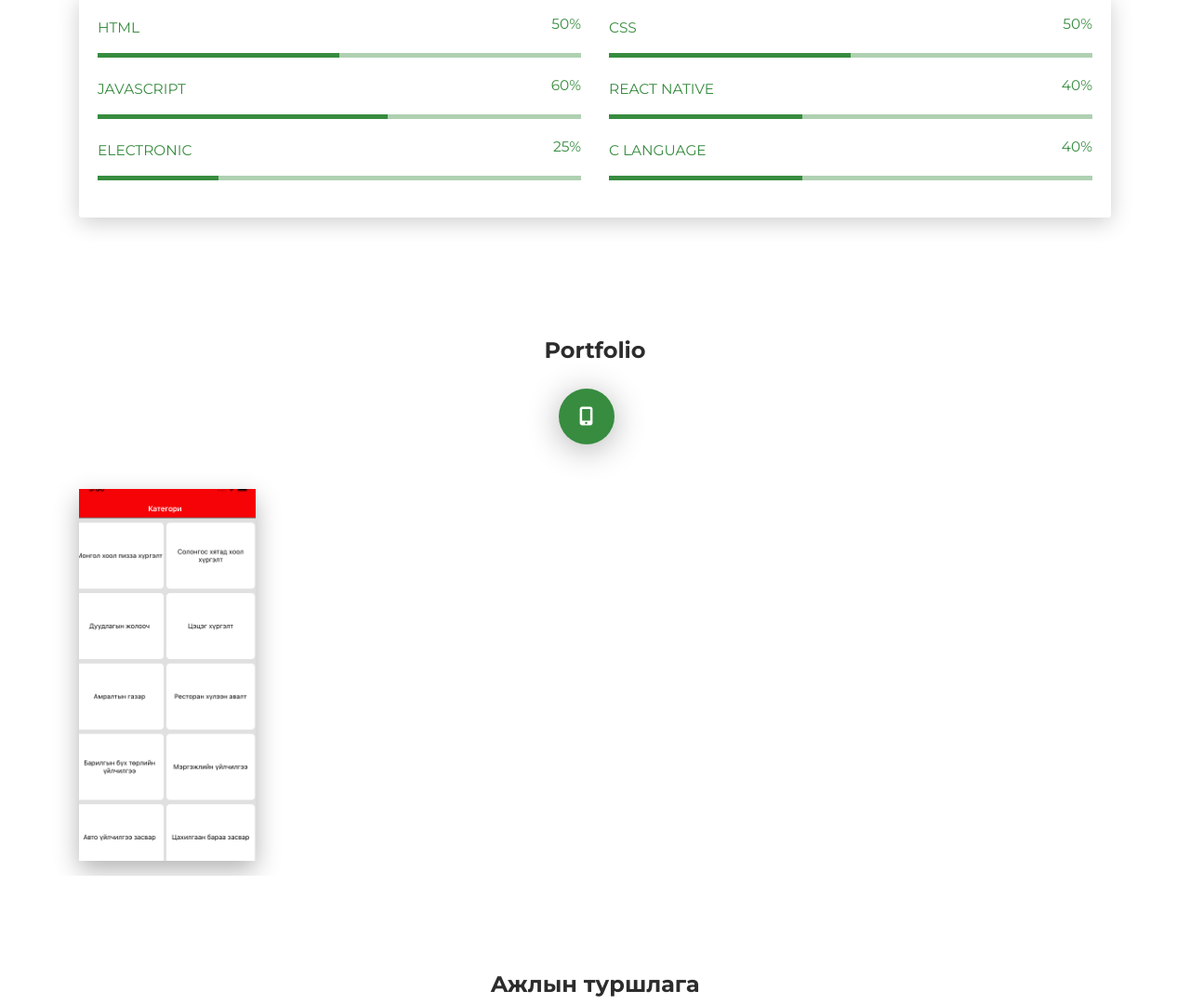
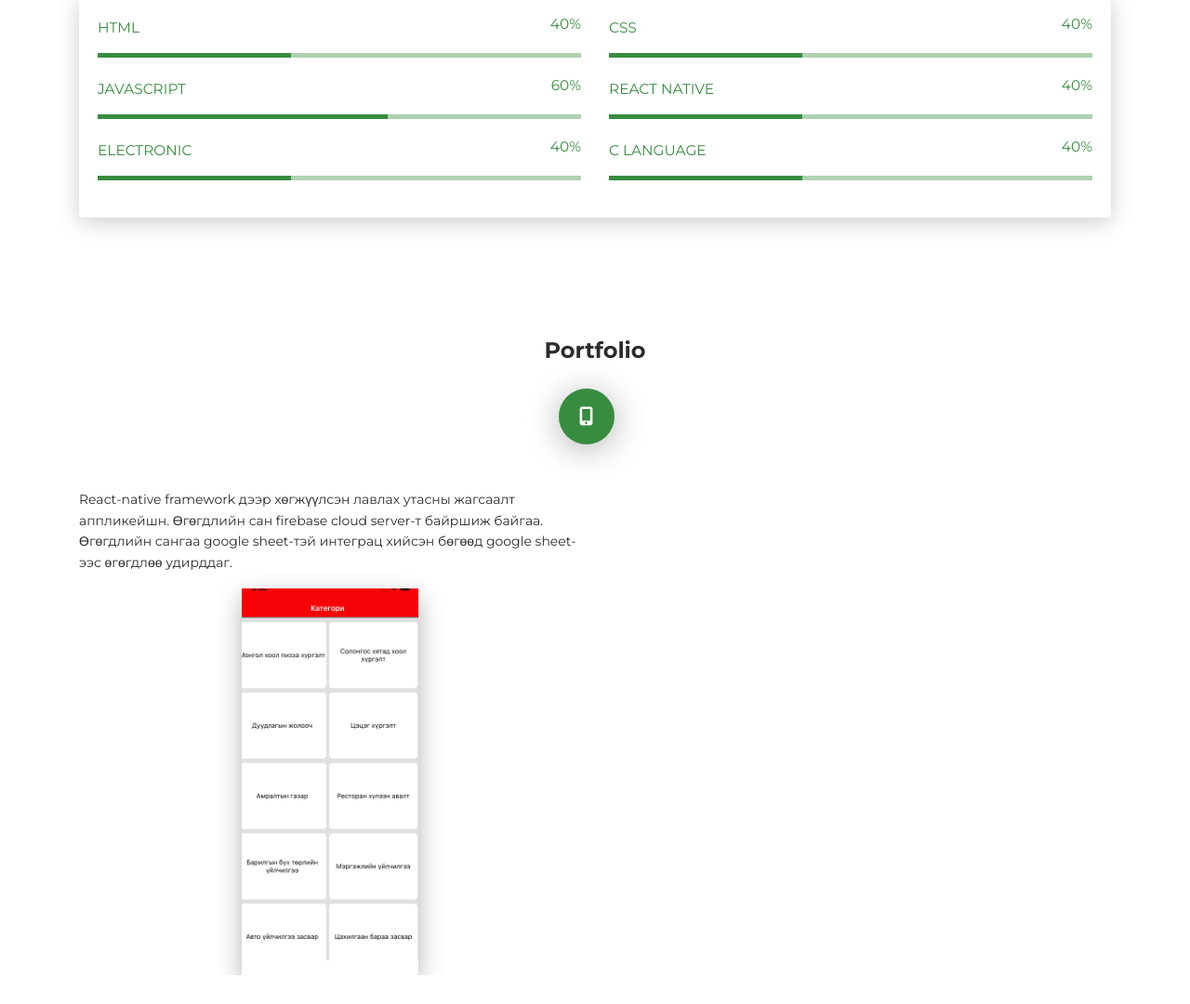
Before and after one commit to Buyanjargal33/Buyanjargal33.github.io, a plain HTML site: page index.html in a window 1280 px wide. Shown: the part 1089-2169 px from the top of the page at 93% size. Drawn offline with Linux system fonts and the light colour scheme.

Commit message:
Update index.html

```diff
--- a/index.html
+++ b/index.html
@@ -110,14 +110,14 @@
           <div class="col-md-6">
             <div class="progress-container progress-primary"><span class="progress-badge">HTML</span>
               <div class="progress">
-                <div class="progress-bar progress-bar-primary" data-aos="progress-full" data-aos-offset="10" data-aos-duration="2000" role="progressbar" aria-valuenow="60" aria-valuemin="0" aria-valuemax="100" style="width: 50%;"></div><span class="progress-value">50%</span>
+                <div class="progress-bar progress-bar-primary" data-aos="progress-full" data-aos-offset="10" data-aos-duration="2000" role="progressbar" aria-valuenow="60" aria-valuemin="0" aria-valuemax="100" style="width: 40%;"></div><span class="progress-value">40%</span>
               </div>
             </div>
           </div>
           <div class="col-md-6">
             <div class="progress-container progress-primary"><span class="progress-badge">CSS</span>
               <div class="progress">
-                <div class="progress-bar progress-bar-primary" data-aos="progress-full" data-aos-offset="10" data-aos-duration="2000" role="progressbar" aria-valuenow="60" aria-valuemin="0" aria-valuemax="100" style="width: 50%;"></div><span class="progress-value">50%</span>
+                <div class="progress-bar progress-bar-primary" data-aos="progress-full" data-aos-offset="10" data-aos-duration="2000" role="progressbar" aria-valuenow="60" aria-valuemin="0" aria-valuemax="100" style="width: 40%;"></div><span class="progress-value">40%</span>
               </div>
             </div>
           </div>
@@ -142,7 +142,7 @@
           <div class="col-md-6">
             <div class="progress-container progress-primary"><span class="progress-badge">Electronic  </span>
               <div class="progress">
-                <div class="progress-bar progress-bar-primary" data-aos="progress-full" data-aos-offset="10" data-aos-duration="2000" role="progressbar" aria-valuenow="60" aria-valuemin="0" aria-valuemax="100" style="width: 25%;"></div><span class="progress-value">25%</span>
+                <div class="progress-bar progress-bar-primary" data-aos="progress-full" data-aos-offset="10" data-aos-duration="2000" role="progressbar" aria-valuenow="60" aria-valuemin="0" aria-valuemax="100" style="width: 40%;"></div><span class="progress-value">40%</span>
               </div>
             </div>
           </div>
@@ -176,14 +176,20 @@
       <div class="tab-pane active" id="mobile-development">
         <div class="ml-auto mr-auto">
           <div class="row">
-            <div class="col-md-6">
-              <div style="width: 190px;" class="cc-porfolio-image img-raised" data-aos="fade-up" data-aos-anchor-placement="top-bottom"><a href="https://play.google.com/store/apps/details?id=com.huree.hureelavlah">
+            <div class="col-md-6" style="display: flex; flex-direction: column; align-items: center;">
+              <p>React-native framework дээр хөгжүүлсэн лавлах утасны жагсаалт аппликейшн. Өгөгдлийн сан firebase cloud server-т байршиж байгаа.
+                Өгөгдлийн сангаа google sheet-тэй интеграц хийсэн бөгөөд google sheet-ээс өгөгдлөө удирддаг.
+              </p>
+              <div style="width: 190px;" class="cc-porfolio-image img-raised" data-aos="fade-up" data-aos-anchor-placement="top-bottom">
+                <a href="https://play.google.com/store/apps/details?id=com.huree.hureelavlah">
                   <figure class="cc-effect"><img style="height: 400px;" src="images/unegui-lavlah.png" alt="Image"/>
                     <figcaption>
                       <div class="h4">Анхны прожект</div>
                       <p>Mobile Development</p>
                     </figcaption>
-                  </figure></a></div>
+                  </figure>
+                </a>
+              </div>
               <!-- <div class="cc-porfolio-image img-raised" data-aos="fade-up" data-aos-anchor-placement="top-bottom"><a href="#web-development">
                   <figure class="cc-effect"><img src="images/project-2.jpg" alt="Image"/>
                     <figcaption>
```
